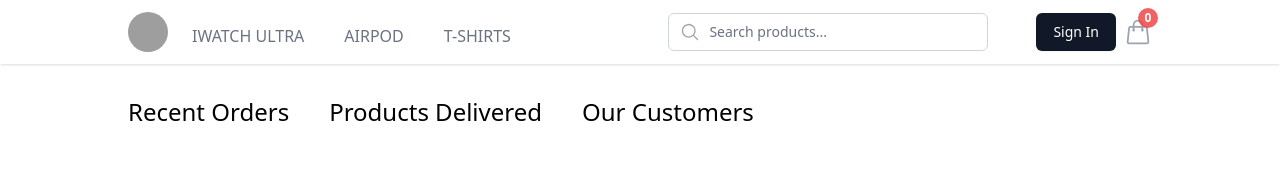
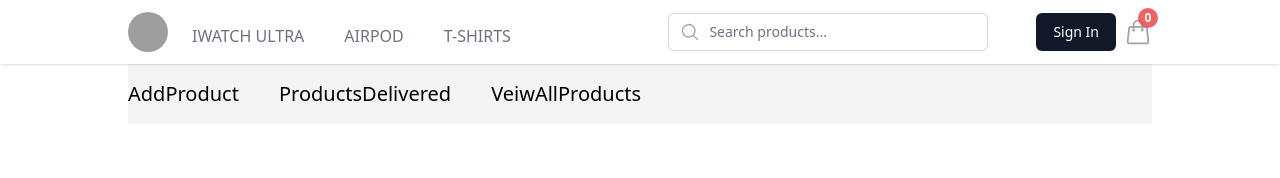
Before and after one commit to Abdullah-SoftDev/abdsidd_ecommerce, a Next.js app: page /dashboard in a window 1280 px wide. Shown: the top 178 px of the page. Built offline with nearby package versions, Linux system fonts and the light colour scheme; grey boxes are pictures that could not be loaded.

Commit message:
Modified Menubar.

```diff
--- a/app/dashboard/components/Menubar.tsx
+++ b/app/dashboard/components/Menubar.tsx
@@ -1,19 +1,21 @@
+import Link from "next/link";
 import React from "react";
-const names = ["Recent Orders", "Products Delivered", "Our Customers"];
+const names = [
+  { name: "AddProduct", path: "/dashboard/addProduct" },
+  { name: "ProductsDelivered", path: "/dashboard/productsDelivered" },
+  { name: "VeiwAllProducts", path: "/dashboard/veiwAllProducts" },
+];
 
 const Menubar = () => {
   return (
     <>
-      <div className="mx-auto max-w-5xl flex mt-8 text-2xl whitespace-nowrap space-x-10 overflow-x-scroll scrollbar-hide">
-        {names.map((name, index) => (
-          <h2
-            key={index}
-            className="last:pr-24 cursor-pointer transition duration-100 transform hover:scale-105 hover:text-pink-500 active:text-red-500">
-            {name}
-          </h2>
+      <div className="mx-auto max-w-5xl flex py-4 text-xl whitespace-nowrap space-x-10 overflow-x-scroll scrollbar-hide px-3 sm:px-0 relative bg-zinc-100">
+        {names.map((item, index) => (
+          <Link href={item.path} key={index} className="cursor-pointer hover:text-pink-500">
+            {item.name}
+          </Link>
         ))}
       </div>
-      <div className=" absolute top-0 right-0 bg-gradient-to-l from-[#06202A] h-10 w-1/12"/>
     </>
   );
 };
```
